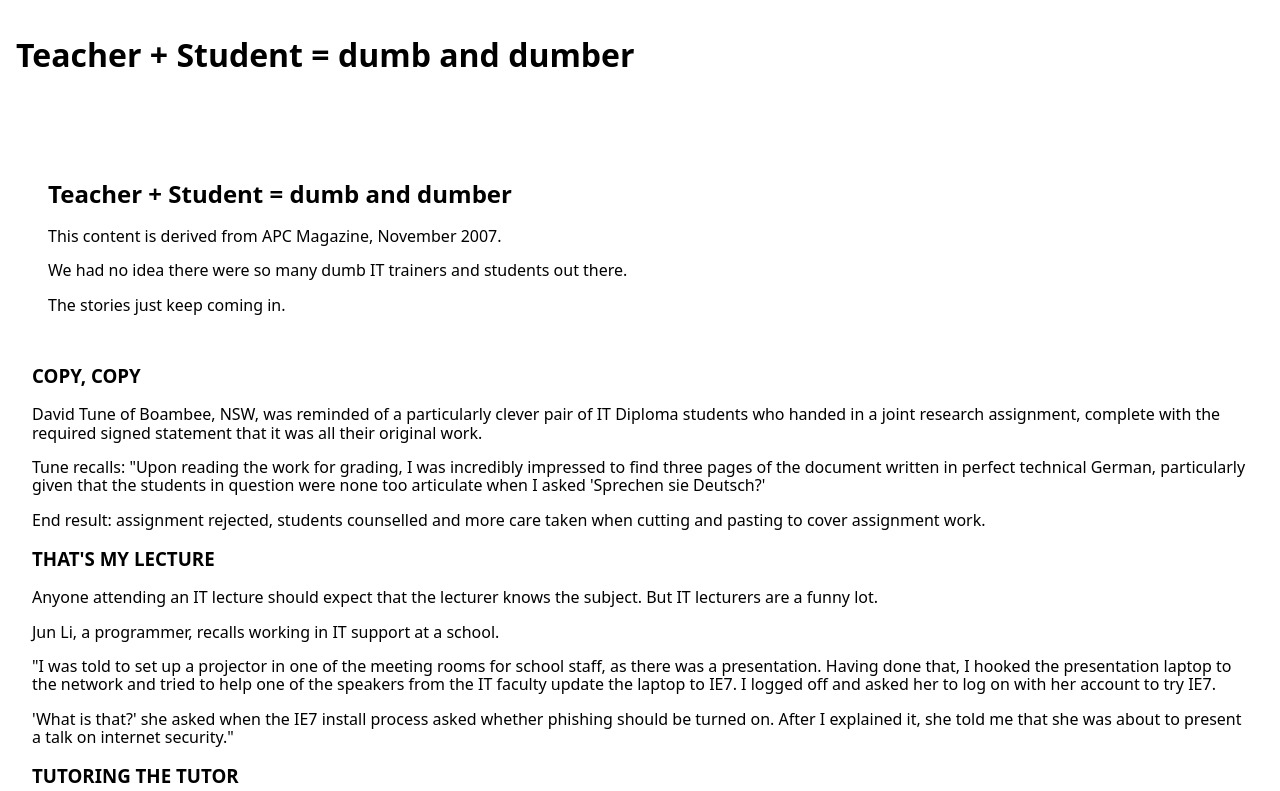
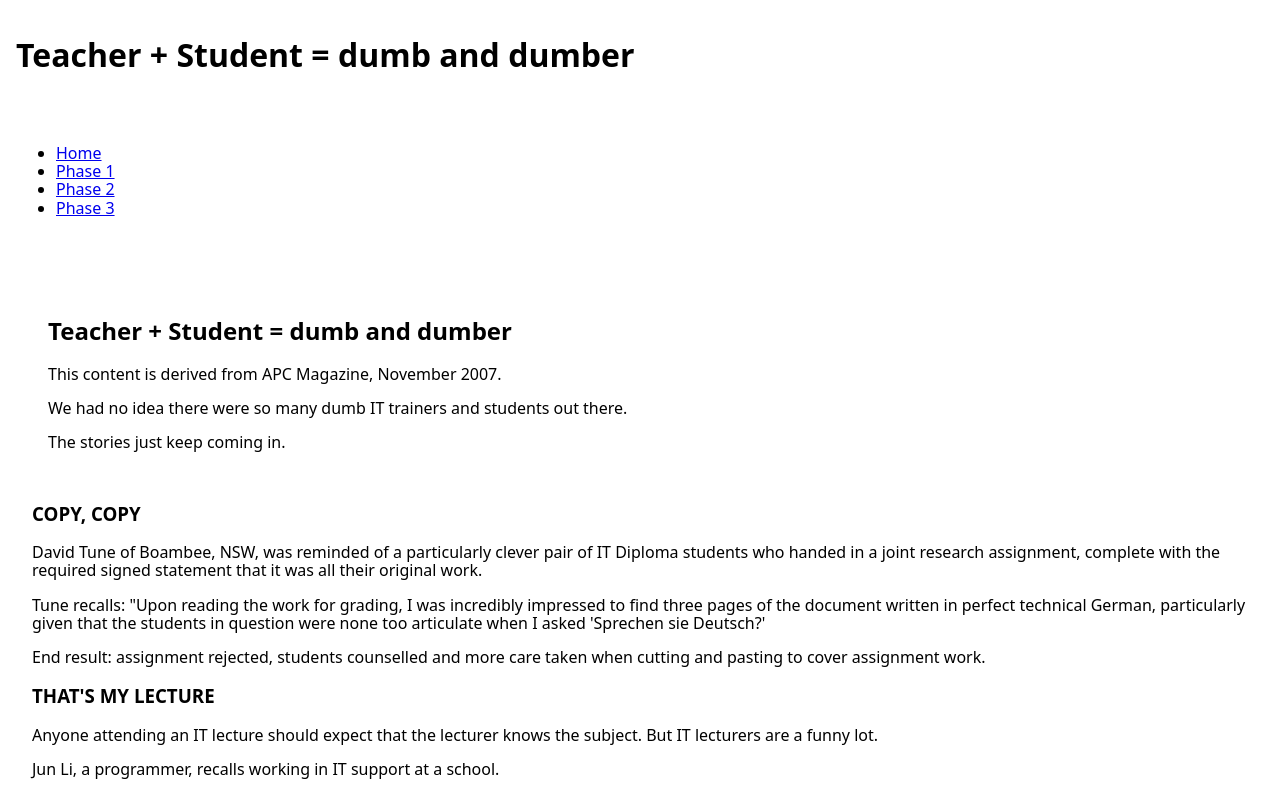
Before and after one commit to OhPandora/C4Prog-WT-S2-Portfolio-Cristina_Noguera_Martinez, a plain HTML site: page phase-1/index.html in a window 1280 px wide. Shown: the top 791 px of the page. Drawn offline with Linux system fonts and the light colour scheme.

Commit message:
feat: desktop base navigation

```diff
--- a/assets/css/phase-1.css
+++ b/assets/css/phase-1.css
@@ -40,4 +40,10 @@ article {
         width: 100%;
         padding: 1rem;
     }
+
+    nav {
+        display: block;
+        width: 100%;
+        padding: 1rem;
+    }
 }
```
